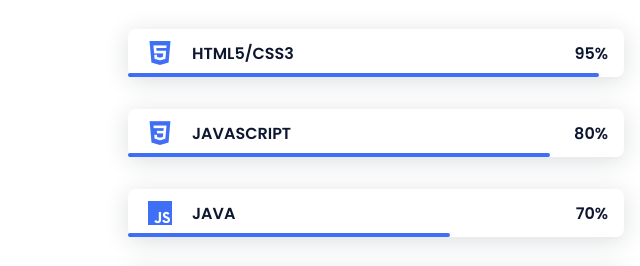
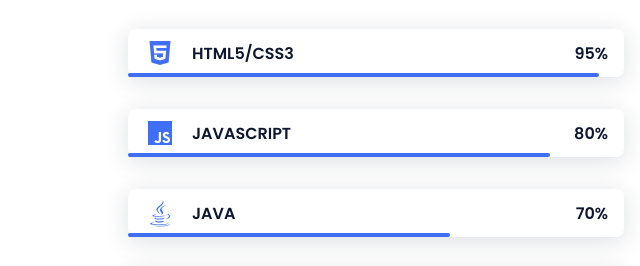
Before and after one commit to rajgangwani/Personal-responsive-portfolio, a plain HTML site: page index.html in a window 1280 px wide. Shown: the part 1568-1834 px from the top of the page, 0-640 px from the left. Drawn offline with nearby package versions, Linux system fonts and the light colour scheme.

Commit message:
Update index.html

```diff
--- a/index.html
+++ b/index.html
@@ -101,7 +101,7 @@
                         </div>
                         <div class="skills__data">
                             <div class="skills__names">
-                                <i class='bx bxl-css3 skills__icon'></i>
+                                <i class='bx bxl-javascript skills__icon'></i>
                                 <span class="skills__name">JAVASCRIPT</span>
                             </div>
                             <div class="skills__bar skills__css">
@@ -113,7 +113,7 @@
                         </div>
                         <div class="skills__data">
                             <div class="skills__names">
-                                <i class='bx bxl-javascript skills__icon' ></i>
+                                <i class='bx bxl-java skills__icon' ></i>
                                 <span class="skills__name">JAVA</span>
                             </div>
                             <div class="skills__bar skills__js">
```
